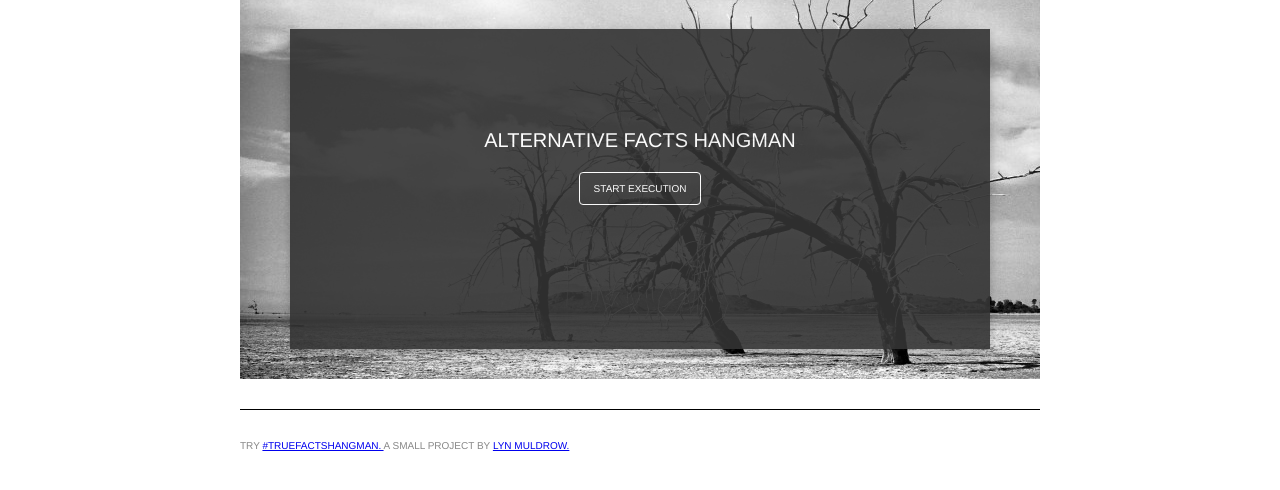
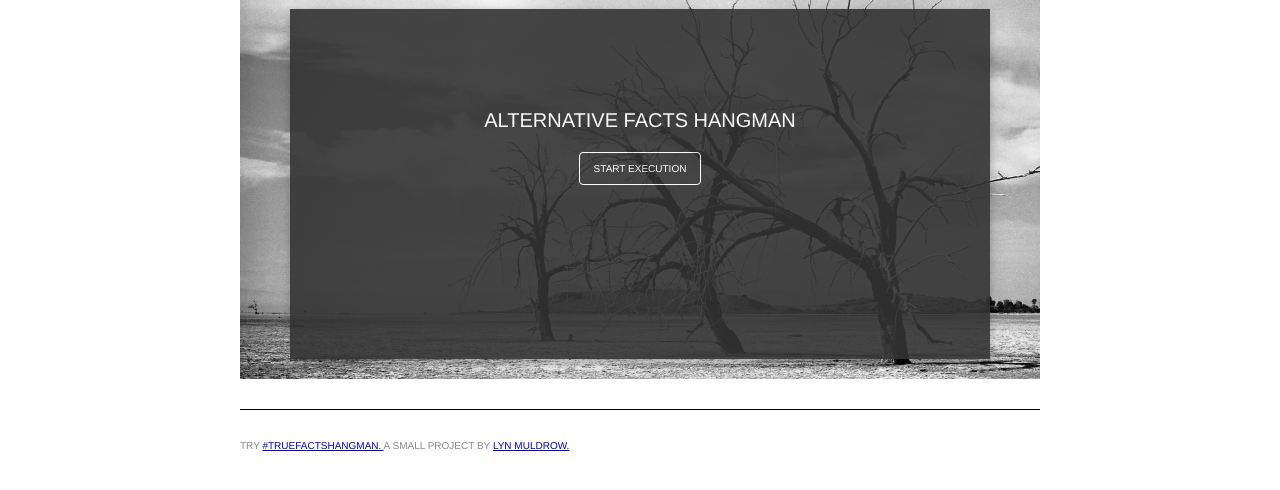
Before and after one commit to lynmuldrow/altfactshangman, a plain HTML site: page index.html in a window 1280 px wide. Shown: the part 152-642 px from the top of the page. Drawn offline with Linux system fonts and the light colour scheme.

```diff
--- a/main.css
+++ b/main.css
@@ -50,9 +50,9 @@ html, body {
 
 #gameWrapper{
 	 margin:auto;
-	 margin-top:50px;
+	 margin-top:30px;
 	 width:700px;
-	 height:320px;
+	 height:350px;
 	 position:relative;
 	 overflow:hidden;
 	 font-size: 15px;
```
Also changed, not shown: truefacts.html (+2 -0 lines), 1 other file.
